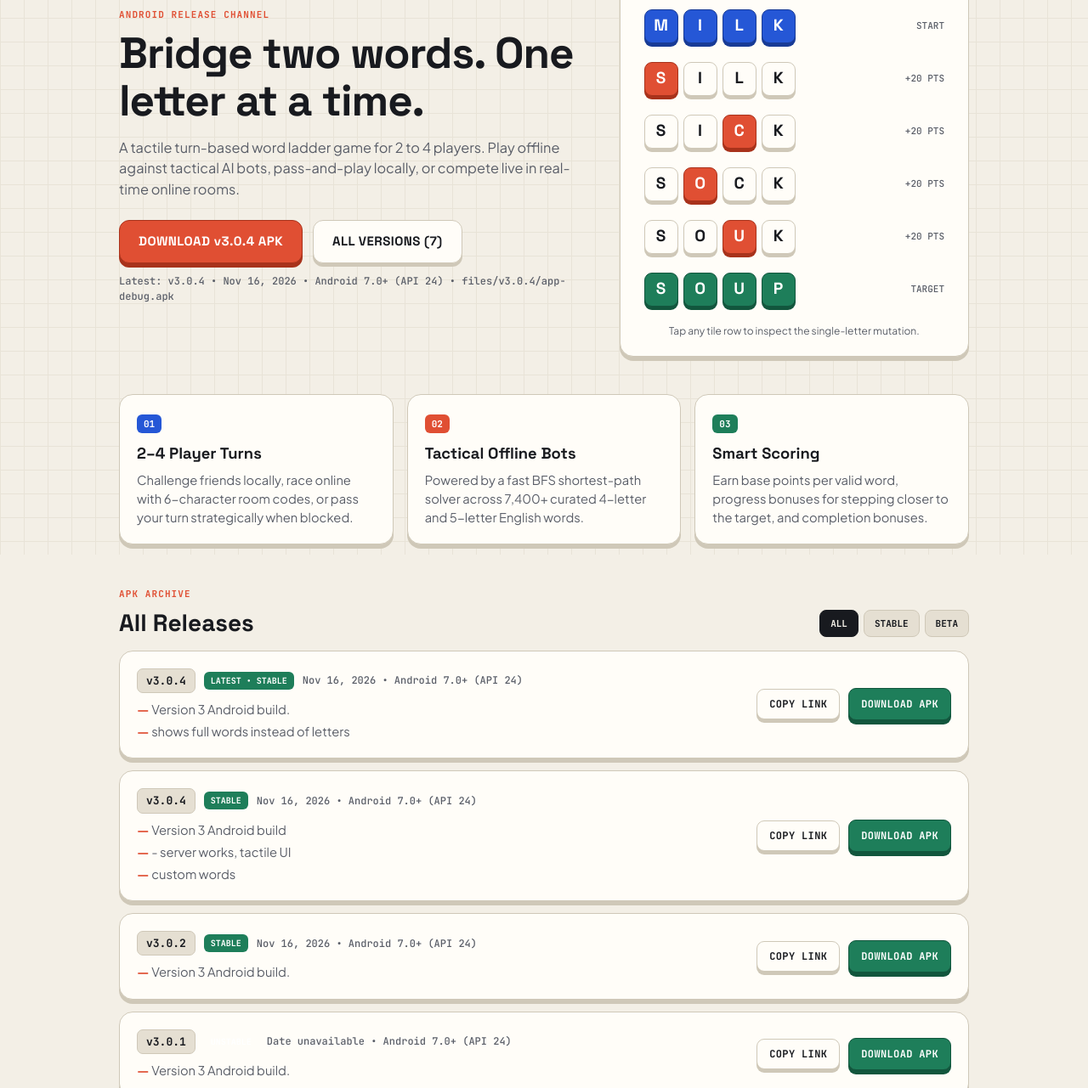
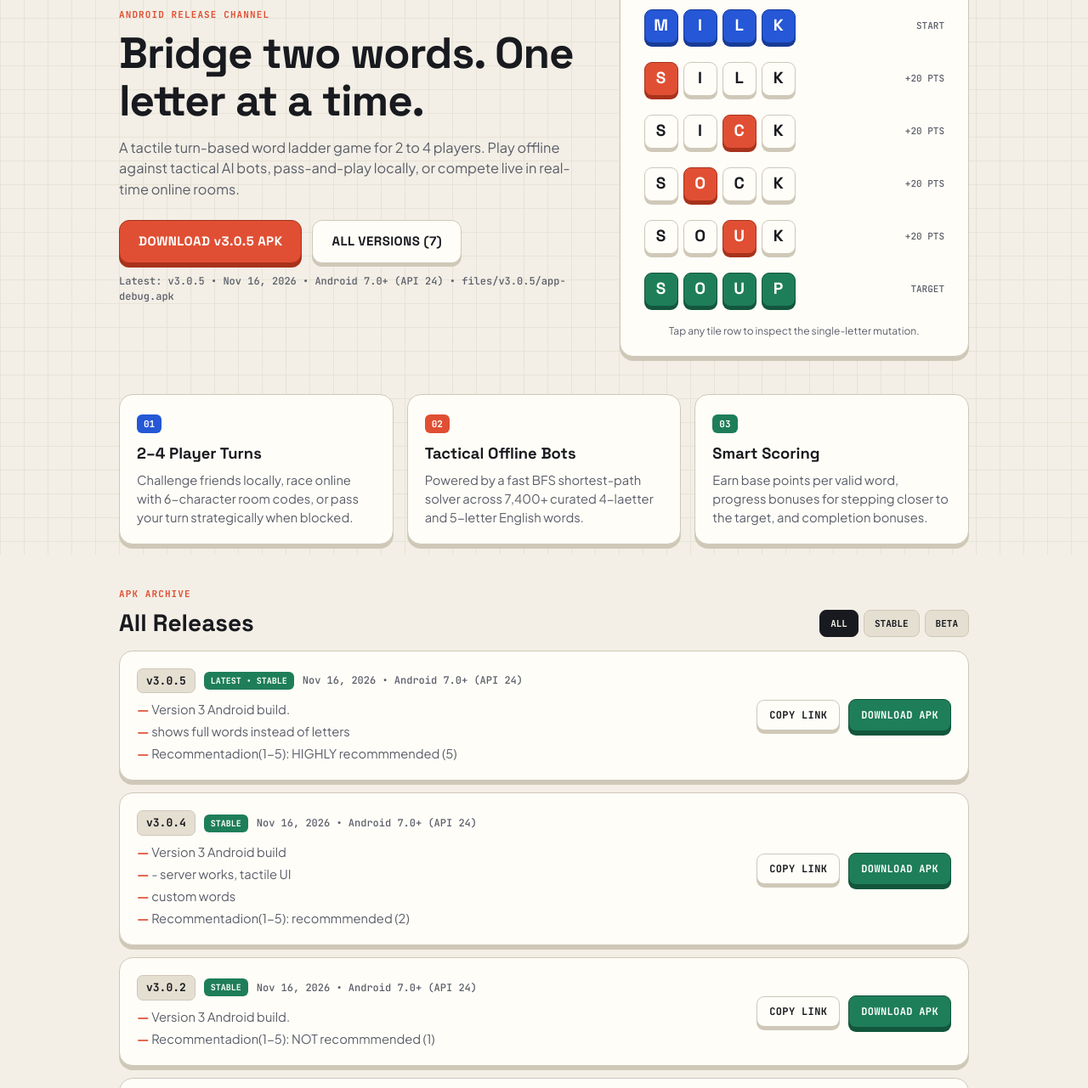
Before and after one commit to cjdreamy/WordLadder, a plain HTML site: page index.html in a window 1280 px wide. Shown: the part 147-1428 px from the top of the page at 85% size. Drawn offline with Linux system fonts and the light colour scheme.

Commit message:
added recommendation score

```diff
--- a/app.js
+++ b/app.js
@@ -5,7 +5,7 @@
 // ============================================================================
 const RELEASES = [
    {
-    version: "3.0.4",
+    version: "3.0.5",
     channel: "stable", // "stable" | "beta"
     date: new Date("2026-11-16").toLocaleDateString("en-US", {
     year: "numeric",
@@ -14,10 +14,11 @@ const RELEASES = [
   }),
     minAndroid: "Android 7.0+ (API 24)",
     size: "APK",
-    apkUrl: "files/v3.0.4/app-debug.apk",
-    fileName: "WordLadder-v3.0.4.apk",
+    apkUrl: "files/v3.0.5/app-debug.apk",
+    fileName: "WordLadder-v3.0.5.apk",
     notes: ["Version 3 Android build.",
-      "shows full words instead of letters"
+      "shows full words instead of letters",
+      "Recommentadion(1-5): HIGHLY recommmended (5)"
     ]
   },
    {
@@ -34,7 +35,8 @@ const RELEASES = [
     fileName: "WordLadder-v3.0.4.apk",
     notes: ["Version 3 Android build",
       "- server works, tactile UI",
-      "custom words"
+      "custom words",
+      "Recommentadion(1-5):  recommmended (2)"
     ]
   },
    {
@@ -49,7 +51,9 @@ const RELEASES = [
     size: "APK",
     apkUrl: "files/v3.0.2/app-debug.apk",
     fileName: "WordLadder-v3.0.2.apk",
-    notes: ["Version 3 Android build."]
+    notes: ["Version 3 Android build.",
+      "Recommentadion(1-5): NOT recommmended (1)"
+    ]
   },
    {
     version: "3.0.1",
@@ -59,7 +63,9 @@ const RELEASES = [
     size: "APK",
     apkUrl: "files/v3.0.1/app-debug.apk",
     fileName: "WordLadder-v3.0.1.apk",
-    notes: ["Version 3 Android build."]
+    notes: ["Version 3 Android build.",
+      "Recommentadion(1-5):  recommmended (2)"
+    ]
   },
   {
     version: "3.0",
@@ -69,7 +75,9 @@ const RELEASES = [
     size: "APK",
     apkUrl: "files/v3/app-debug.apk",
     fileName: "WordLadder-v3.0.apk",
-    notes: ["Version 3 Android build."]
+    notes: ["Version 3 Android build.",
+      "Recommentadion(1-5):  recommmended (1.5)"
+    ]
   },
   {
     version: "2.0",
@@ -82,6 +90,7 @@ const RELEASES = [
     notes: ["Version 2 Android build.",
       "skuemorphic UI",
       "- and alltogether the other features of Version 1.0"
+      ,"Recommentadion(1-5): HIGHLY recommmended (5)"
     ]
   },
   {
@@ -96,7 +105,8 @@ const RELEASES = [
       "Initial public release with 4-letter and 5-letter English dictionaries (7,400+ words).",
       "Offline mode for 2–4 players with Pass & Play and Casual / Tactician / Master AI bots.",
       "Real-time online multiplayer rooms via room codes and public lobbies.",
-      "Tactile 3D letter block board, integrated QWERTY keycap deck, and haptic feedback."
+      "Tactile 3D letter block board, integrated QWERTY keycap deck, and haptic feedback.",
+      "Recommentadion(1-5): HIGHLY recommmended (5)"
     ]
   }
 ];
--- a/index.html
+++ b/index.html
@@ -61,7 +61,7 @@
       <article class="feature-card">
         <span class="feature-tag vermilion">02</span>
         <h3>Tactical Offline Bots</h3>
-        <p>Powered by a fast BFS shortest-path solver across 7,400+ curated 4-letter and 5-letter English words.</p>
+        <p>Powered by a fast BFS shortest-path solver across 7,400+ curated 4-laetter and 5-letter English words.</p>
       </article>
       <article class="feature-card">
         <span class="feature-tag emerald">03</span>
```
